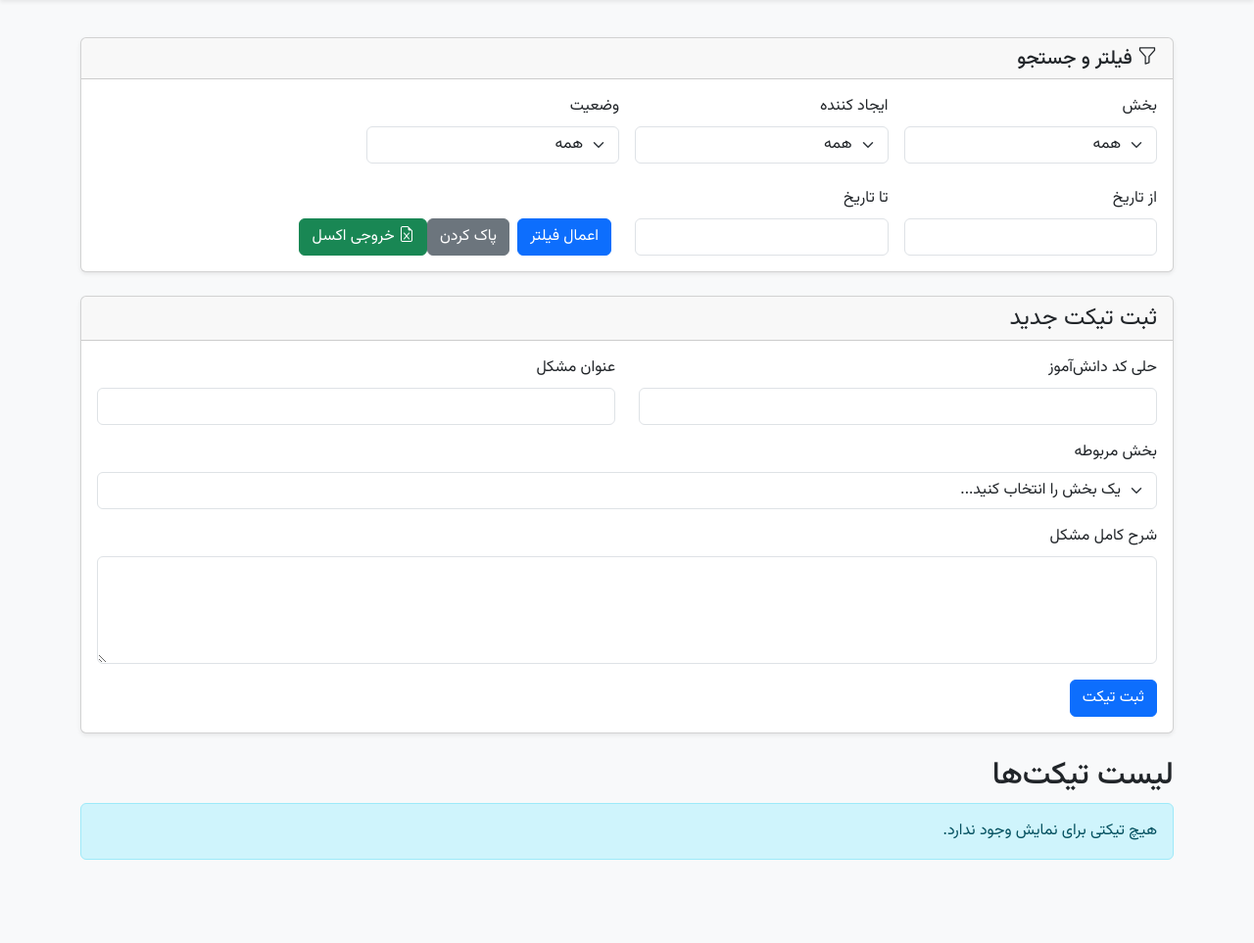
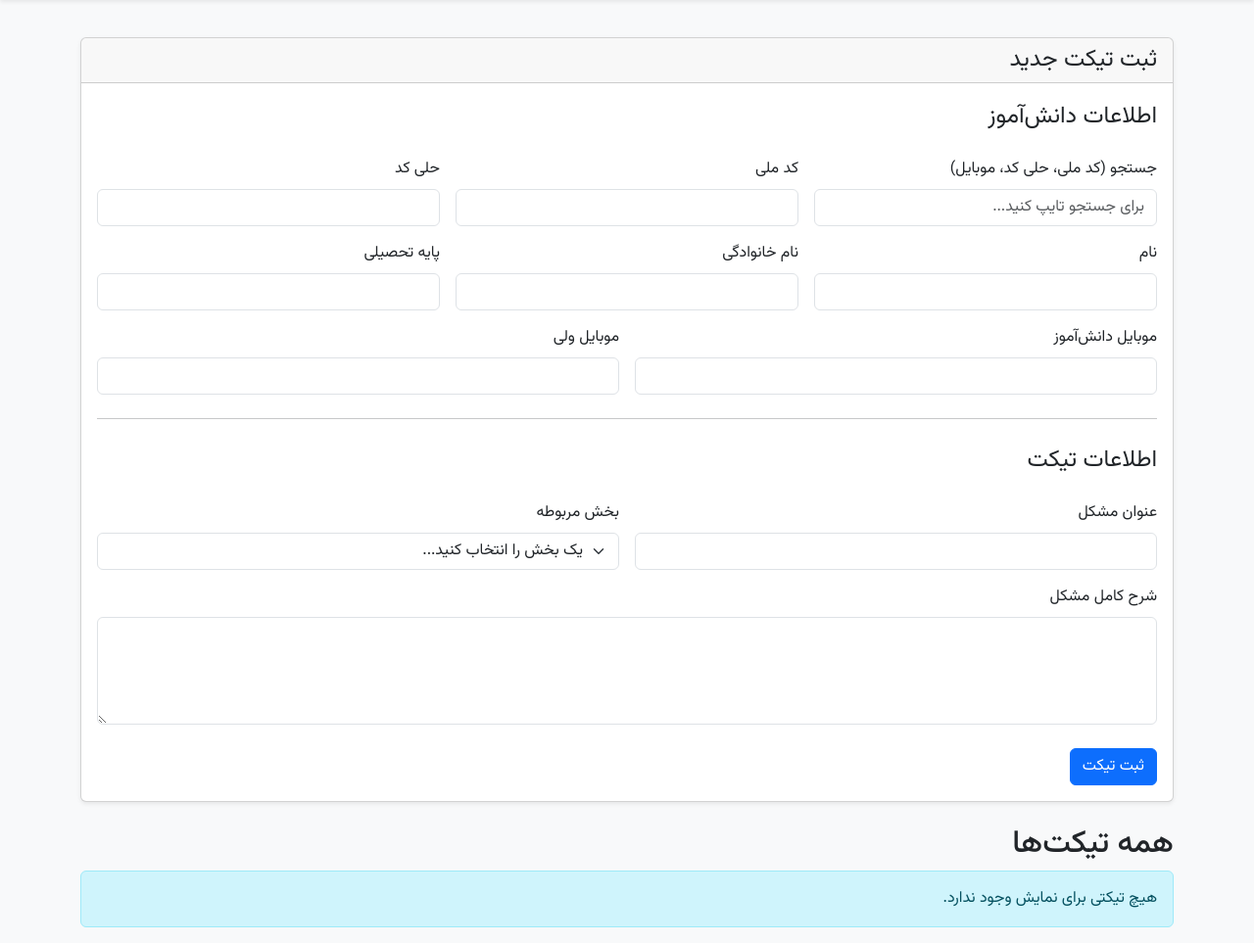
Before and after one commit to AllamehHelli/CRM, a Flask app: page / in a window 1280 px wide. Shown: the part 56-1019 px from the top of the page at 98% size. Before the commit the page ends 934 px from the top, so only its background shows below. Run offline with Flask 3, Linux system fonts and the light colour scheme; the visitor is signed in with stand-in values (Sample User, id 1); data comes from the database, SQL or seed files in the repository; data that the repository does not hold is empty; some libraries are stand-ins or nearby versions.

Commit message:
Update index.html

```diff
--- a/templates/index.html
+++ b/templates/index.html
@@ -2,92 +2,61 @@
 {% block title %}داشبورد اصلی{% endblock %}
 
 {% block content %}
+{% if current_user.role != 'operator' %}
+<div class="card shadow-sm mb-4">
+    <div class="card-header"><h4 class="my-0 fw-normal">ثبت تیکت جدید</h4></div>
+    <div class="card-body">
+        <form action="{{ url_for('create') }}" method="POST" id="create-ticket-form">
+            <input type="hidden" name="student_id" id="student_id">
 
-{% if current_user.role == 'admin' %}
-<div class="card shadow-sm mb-4">
-    <div class="card-header">
-        <h5 class="my-0"><i class="bi bi-funnel"></i> فیلتر و جستجو</h5>
-    </div>
-    <div class="card-body">
-        <form method="GET" action="{{ url_for('index') }}" id="filter-form">
-            <div class="row g-3">
-                <div class="col-md-3">
-                    <label class="form-label">بخش</label>
-                    <select name="department" class="form-select">
-                        <option value="">همه</option>
-                        {% for d in departments %}
-                            <option value="{{ d.id }}" {% if request.args.get('department') == d.id|string %}selected{% endif %}>{{ d.name }}</option>
-                        {% endfor %}
-                    </select>
+            <fieldset>
+                <legend>اطلاعات دانش‌آموز</legend>
+                <div class="row g-3">
+                    <div class="col-md-4">
+                        <label for="search_term" class="form-label">جستجو (کد ملی، حلی کد، موبایل)</label>
+                        <input type="text" class="form-control" id="search_term" placeholder="برای جستجو تایپ کنید...">
+                    </div>
+                    <div class="col-md-4"><label for="national_id" class="form-label">کد ملی</label><input type="text" class="form-control" id="national_id" name="national_id"></div>
+                    <div class="col-md-4"><label for="helli_code" class="form-label">حلی کد</label><input type="text" class="form-control" id="helli_code" name="helli_code"></div>
+                    <div class="col-md-4"><label for="first_name" class="form-label">نام</label><input type="text" class="form-control" id="first_name" name="first_name" required></div>
+                    <div class="col-md-4"><label for="last_name" class="form-label">نام خانوادگی</label><input type="text" class="form-control" id="last_name" name="last_name" required></div>
+                    <div class="col-md-4"><label for="grade" class="form-label">پایه تحصیلی</label><input type="text" class="form-control" id="grade" name="grade"></div>
+                    <div class="col-md-6"><label for="student_mobile" class="form-label">موبایل دانش‌آموز</label><input type="text" class="form-control" id="student_mobile" name="student_mobile"></div>
+                    <div class="col-md-6"><label for="parent_mobile" class="form-label">موبایل ولی</label><input type="text" class="form-control" id="parent_mobile" name="parent_mobile"></div>
                 </div>
-                <div class="col-md-3">
-                    <label class="form-label">ایجاد کننده</label>
-                    <select name="creator" class="form-select">
-                        <option value="">همه</option>
-                        {% for c in creators %}
-                            <option value="{{ c.id }}" {% if request.args.get('creator') == c.id|string %}selected{% endif %}>{{ c.first_name }} {{ c.last_name }}</option>
-                        {% endfor %}
-                    </select>
+            </fieldset>
+
+            <hr class="my-4">
+
+            <fieldset>
+                <legend>اطلاعات تیکت</legend>
+                <div class="row g-3">
+                    <div class="col-md-6"><label for="title" class="form-label">عنوان مشکل</label><input type="text" class="form-control" id="title" name="title" required></div>
+                    <div class="col-md-6"><label for="department_id" class="form-label">بخش مربوطه</label><select class="form-select" id="department_id" name="department_id" required><option value="" disabled selected>یک بخش را انتخاب کنید...</option>{% for department in departments %}<option value="{{ department.id }}">{{ department.name }}</option>{% endfor %}</select></div>
+                    <div class="col-12"><label for="description" class="form-label">شرح کامل مشکل</label><textarea class="form-control" id="description" name="description" rows="4" required></textarea></div>
                 </div>
-                <div class="col-md-3">
-                    <label class="form-label">وضعیت</label>
-                    <select name="status" class="form-select">
-                        <option value="">همه</option>
-                        <option value="New" {% if request.args.get('status') == 'New' %}selected{% endif %}>جدید</option>
-                        <option value="In Progress" {% if request.args.get('status') == 'In Progress' %}selected{% endif %}>در حال بررسی</option>
-                        <option value="Closed" {% if request.args.get('status') == 'Closed' %}selected{% endif %}>بسته شده</option>
-                    </select>
-                </div>
-            </div>
-            <div class="row g-3 mt-2">
-                <div class="col-md-3">
-                    <label class="form-label">از تاریخ</label>
-                    <input type="text" name="start_date" class="form-control datepicker" value="{{ request.args.get('start_date', '') }}" autocomplete="off">
-                </div>
-                <div class="col-md-3">
-                    <label class="form-label">تا تاریخ</label>
-                    <input type="text" name="end_date" class="form-control datepicker" value="{{ request.args.get('end_date', '') }}" autocomplete="off">
-                </div>
-                <div class="col-md-6 d-flex align-items-end">
-                    <button type="submit" class="btn btn-primary me-2">اعمال فیلتر</button>
-                    <a href="{{ url_for('index') }}" class="btn btn-secondary me-2">پاک کردن</a>
-                    <a id="export-btn" href="{{ url_for('export_excel') }}" class="btn btn-success"><i class="bi bi-file-earmark-excel"></i> خروجی اکسل</a>
-                </div>
-            </div>
+            </fieldset>
+
+            <button type="submit" class="btn btn-primary mt-4">ثبت تیکت</button>
         </form>
     </div>
 </div>
 {% endif %}
 
-{% if current_user.role != 'operator' %}
-<div class="card shadow-sm mb-4">
-    <div class="card-header"><h4 class="my-0 fw-normal">ثبت تیکت جدید</h4></div>
-    <div class="card-body">
-        <form action="{{ url_for('create') }}" method="POST">
-            <div class="row mb-3"><div class="col-md-6"><label for="student_code" class="form-label">حلی کد دانش‌آموز</label><input type="text" class="form-control" id="student_code" name="student_code" required></div><div class="col-md-6"><label for="title" class="form-label">عنوان مشکل</label><input type="text" class="form-control" id="title" name="title" required></div></div>
-            <div class="mb-3"><label for="department_id" class="form-label">بخش مربوطه</label><select class="form-select" id="department_id" name="department_id" required><option value="" disabled selected>یک بخش را انتخاب کنید...</option>{% for department in departments %}<option value="{{ department.id }}">{{ department.name }}</option>{% endfor %}</select></div>
-            <div class="mb-3"><label for="description" class="form-label">شرح کامل مشکل</label><textarea class="form-control" id="description" name="description" rows="4" required></textarea></div>
-            <button type="submit" class="btn btn-primary">ثبت تیکت</button>
-        </form>
-    </div>
-</div>
-{% endif %}
-
-<h2 class="mt-4">{% if current_user.role == 'admin' %}لیست تیکت‌ها{% elif current_user.role == 'operator' %}تیکت‌های بخش {{ current_user.department.name }}{% else %}تیکت‌های من{% endif %}</h2>
+<h2 class="mt-4">{% if current_user.role == 'admin' %}همه تیکت‌ها{% elif current_user.role == 'operator' %}تیکت‌های بخش {{ current_user.department.name }}{% else %}تیکت‌های من{% endif %}</h2>
 {% if tickets %}
 <div class="table-responsive">
     <table class="table table-striped table-hover align-middle">
-        <thead class="table-light"><tr><th>ID</th><th>عنوان</th><th>بخش</th><th>وضعیت</th><th>تاریخ ایجاد</th><th>ایجاد کننده</th></tr></thead>
+        <thead class="table-light"><tr><th>ID</th><th>دانش‌آموز</th><th>عنوان</th><th>بخش</th><th>وضعیت</th><th>تاریخ ایجاد</th></tr></thead>
         <tbody>
         {% for ticket in tickets %}
             <tr>
                 <td>{{ ticket.id }}</td>
+                <td>{{ ticket.student.first_name }} {{ ticket.student.last_name }}</td>
                 <td><a href="{{ url_for('ticket_detail', ticket_id=ticket.id) }}">{{ ticket.title }}</a></td>
                 <td>{{ ticket.department.name }}</td>
-                {% set status_text, status_color = get_status_display(ticket.status) %}
-                <td><span class="badge bg-{{ status_color }}">{{ status_text }}</span></td>
+                <td><span class="badge bg-secondary">{{ ticket.status }}</span></td>
                 <td>{{ ticket.created_at | shamsi }}</td>
-                <td>{{ ticket.creator.first_name }}</td>
             </tr>
         {% endfor %}
         </tbody>
@@ -96,35 +65,39 @@
 {% else %}
 <div class="alert alert-info">هیچ تیکتی برای نمایش وجود ندارد.</div>
 {% endif %}
-
 {% endblock %}
 
 {% block scripts %}
 <script type="text/javascript">
-    $(document).ready(function() {
-        $(".datepicker").persianDatepicker({
-            format: 'YYYY/MM/DD',
-            autoClose: true,
-            observer: true,
-            initialValue: false
-        });
+$(document).ready(function() {
+    $('#search_term').on('blur', function() {
+        const term = $(this).val();
+        if (term.length > 3) {
+            $.ajax({
+                url: "{{ url_for('find_student') }}",
+                data: { term: term },
+                success: function(data) {
+                    if (data) {
+                        $('#student_id').val(data.id);
+                        $('#national_id').val(data.national_id || '');
+                        $('#helli_code').val(data.helli_code || '');
+                        $('#first_name').val(data.first_name);
+                        $('#last_name').val(data.last_name);
+                        $('#grade').val(data.grade || '');
+                        $('#student_mobile').val(data.student_mobile || '');
+                        $('#parent_mobile').val(data.parent_mobile || '');
 
-        function updateExportLink() {
-            var form = document.getElementById('filter-form');
-            if (form) {
-                var queryParams = new URLSearchParams(new FormData(form)).toString();
-                var exportLink = document.getElementById('export-btn');
-                exportLink.href = "{{ url_for('export_excel') }}" + "?" + queryParams;
-            }
+                        // Optional: make fields readonly
+                        // $('#first_name, #last_name').prop('readonly', true);
+                    } else {
+                        // Clear fields if no student is found
+                        $('#student_id').val('');
+                        // $('#first_name, #last_name').prop('readonly', false);
+                    }
+                }
+            });
         }
-
-        // به‌روزرسانی لینک هنگام تغییر هر فیلتر
-        $('#filter-form').on('change', function() {
-            updateExportLink();
-        });
-
-        // به‌روزرسانی اولیه در زمان بارگذاری صفحه
-        updateExportLink();
     });
+});
 </script>
 {% endblock %}
```
